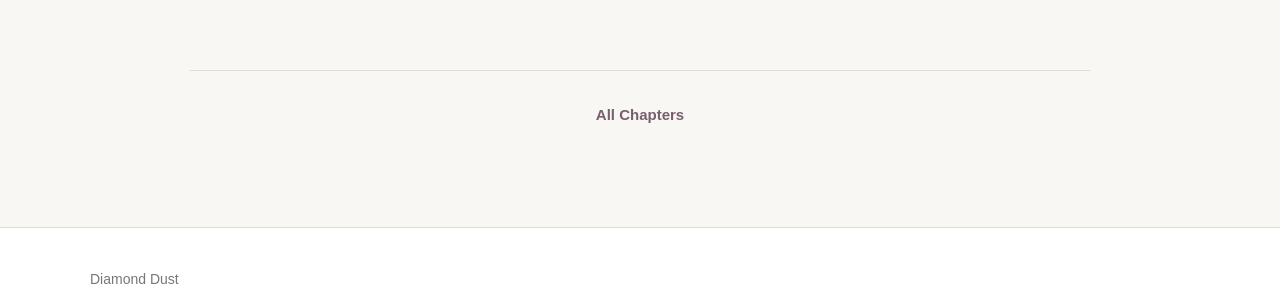
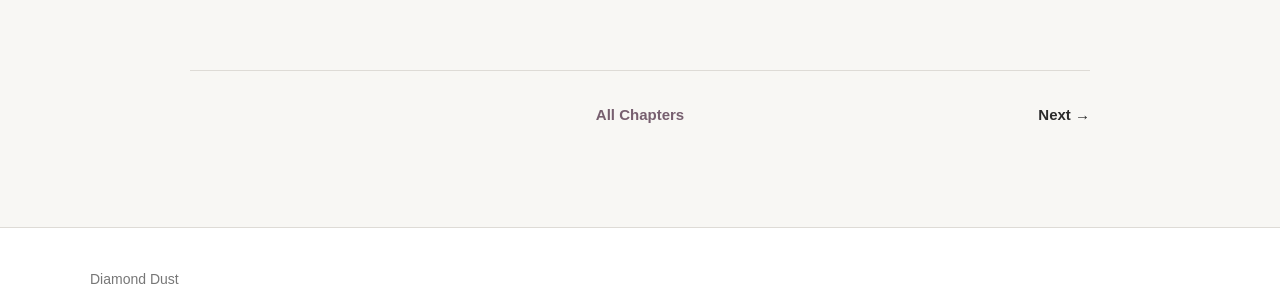
Before and after one commit to honeebuni/diamond-dust, a Jekyll site: the page built from _chapters/chapter-01.md, in a window 1280 px wide. Shown: the part 747-1047 px from the top of the page. Built offline with Jekyll 4.4.1, drawn with Linux system fonts in a browser that asks for light colours.

Commit message:
Refactor chapter navigation for improved readability

```diff
--- a/_layouts/chapter.html
+++ b/_layouts/chapter.html
@@ -94,15 +94,34 @@
     aria-label="Chapter navigation"
 >
 
-                    {% if page.previous_chapter %}
+    {% assign current_index = 0 %}
+
+    {% for chapter in site.chapters %}
+        {% if chapter.url == page.url %}
+            {% assign current_index = forloop.index0 %}
+        {% endif %}
+    {% endfor %}
+
+
+    {% assign previous_index = current_index | minus: 1 %}
+    {% assign next_index = current_index | plus: 1 %}
+
+
+    {% if previous_index >= 0 %}
+
+        {% assign previous_chapter = site.chapters[previous_index] %}
+
         <a
-                            href="{{ page.previous_chapter | relative_url }}"
+            href="{{ previous_chapter.url | relative_url }}"
             class="chapter-nav-link"
         >
             ← Previous
         </a>
+
     {% else %}
+
         <span></span>
+
     {% endif %}
 
 
@@ -114,15 +133,21 @@
     </a>
 
 
-                    {% if page.next_chapter %}
+    {% if next_index < site.chapters.size %}
+
+        {% assign next_chapter = site.chapters[next_index] %}
+
         <a
-                            href="{{ page.next_chapter | relative_url }}"
+            href="{{ next_chapter.url | relative_url }}"
             class="chapter-nav-link"
         >
             Next →
         </a>
+
     {% else %}
+
         <span></span>
+
     {% endif %}
 
 </nav>
```
Lines whose indentation alone changed are shown as unchanged.
